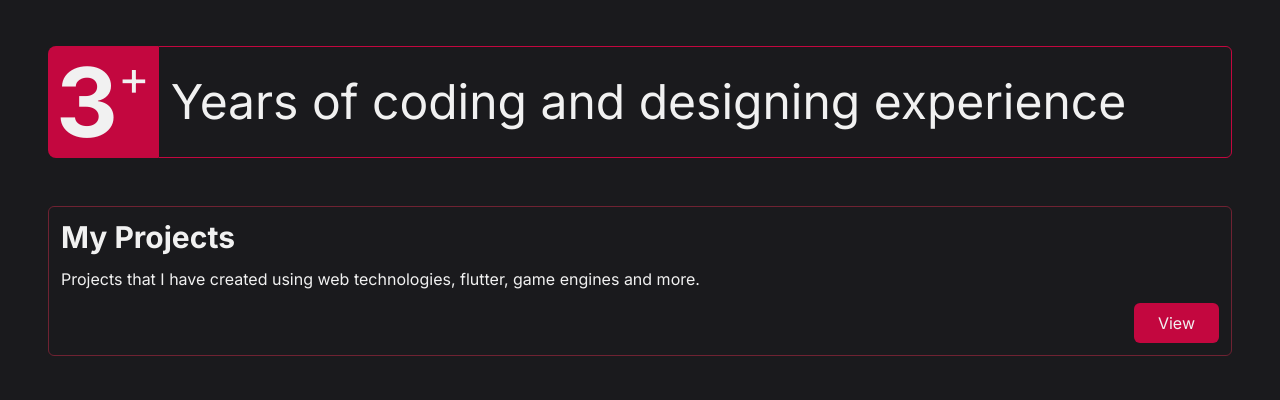
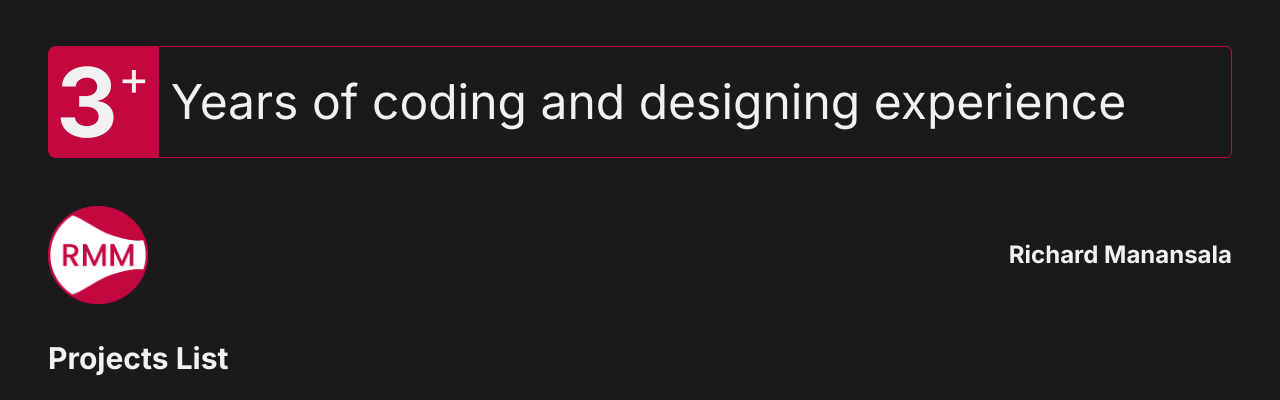
Before and after one commit to code-rizzard/rmm_portfolio, a Next.js app: page / in a window 1280 px wide. Shown: the part 1324-1724 px from the top of the page. Built offline with nearby package versions, Linux system fonts and the light colour scheme; no server answers.

Commit message:
Removed unnecessary ProjectVIewer link

```diff
--- a/app/page.tsx
+++ b/app/page.tsx
@@ -63,23 +63,7 @@ export default function Home() {
 
       />
       <CodingExperience />
-      <section className="p__container">
-        <motion.div
-          initial={{ opacity: 0.2, translateX:"-100%" }}
-          whileInView={{ opacity: 1, translateX: 0  }}
-          transition={{ duration: 0.7 ,ease: "easeInOut",  }}
-          viewport={{ once: true, }}
-        className="border border-brand-secondary rounded-md p-3 gap-3 flex flex-col overflow-hidden origin-left">
-          <h3
-          className='text-3xl font-bold '
-          >My Projects</h3>
-          <p>Projects that I have created using web technologies, flutter, game engines and more.</p>
-          <Link
-          href="/projects"
-          className='bg-brand text-white py-2 rounded-md self-end text-bold px-6'
-          >View</Link>
-        </motion.div>
-      </section>
+
       <ProjectsView
       />
       <ContactView
```
